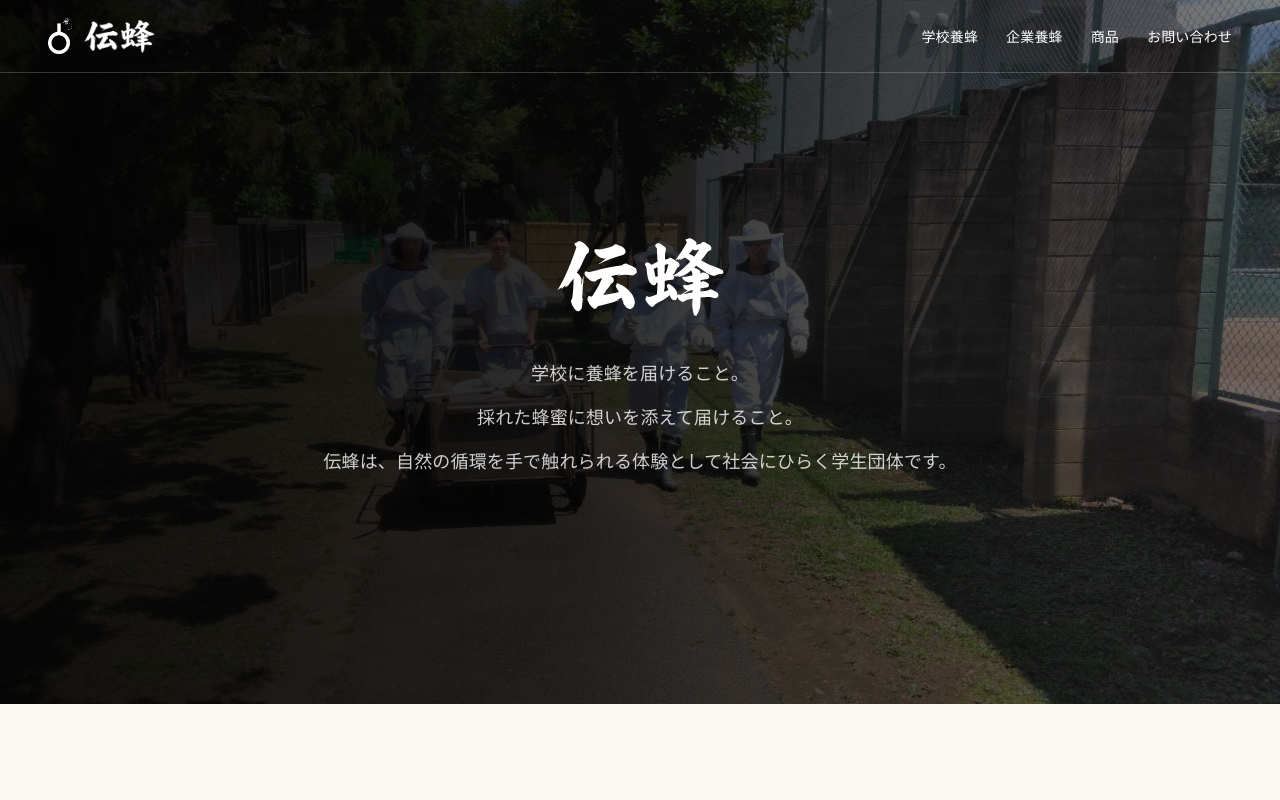
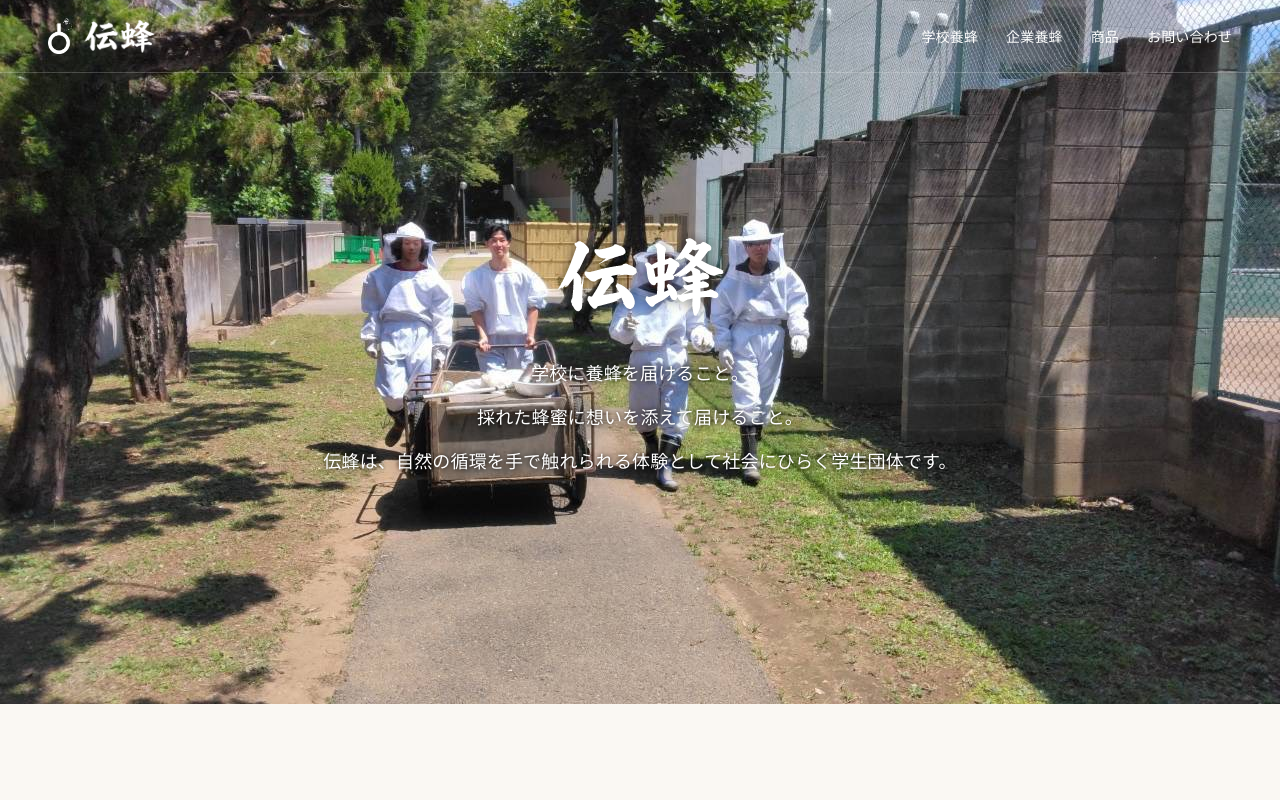
Before and after one commit to pinshypinshy/denpo-hp, a Next.js app: page / in a window 1280 px wide. Shown: the top 800 px of the page. Built offline with nearby package versions, Linux system fonts and the light colour scheme.

Commit message:
style: ヒーロー写真の暗転をやめ、白文字の可読性は影で確保する

```diff
--- a/components/sections/Hero.tsx
+++ b/components/sections/Hero.tsx
@@ -4,6 +4,7 @@ import { brandContainer, brandSection } from "@/components/ui/designTokens";
 export default function Hero() {
   return (
     <section className="relative min-h-[88svh] overflow-hidden bg-ink text-white">
+      {/* 写真は暗くしない。白い防護服や道に白文字が重なるため、ロゴと本文に全周の影を付けて読ませる。 */}
       {/* 人物が左寄りに写っており、スマホ幅の中央基準だと左端の人物が切れる。少し左を基準にする。 */}
       <Image
         src="/images/activity_carrying_tools_01.jpg"
@@ -11,9 +12,8 @@ export default function Hero() {
         fill
         priority
         sizes="100vw"
-        className="anim-zoom-out object-cover object-[42%_50%] opacity-60"
+        className="anim-zoom-out object-cover object-[42%_50%]"
       />
-      <div className="absolute inset-0 bg-[linear-gradient(90deg,rgba(0,0,0,0.86)_0%,rgba(0,0,0,0.72)_45%,rgba(0,0,0,0.22)_100%)]" />
       <div
         className={`${brandSection} ${brandContainer} relative flex min-h-[88svh] items-center justify-center lg:px-12`}
       >
@@ -26,11 +26,11 @@ export default function Hero() {
               width={704}
               height={384}
               priority
-              className="mx-auto h-16 w-auto brightness-0 invert sm:h-20 lg:h-24"
+              className="mx-auto h-16 w-auto brightness-0 invert drop-shadow-[0_0_6px_rgba(0,0,0,0.55)] sm:h-20 lg:h-24"
             />
           </h1>
           {/* 3行は space-y-3 でまとまった1ブロックのため、まとめて1段遅らせる。 */}
-          <div className="anim-fade-up anim-delay-1 mx-auto mt-8 max-w-2xl space-y-3 text-base leading-8 text-white/80 sm:text-lg">
+          <div className="anim-fade-up anim-delay-1 mx-auto mt-8 max-w-2xl space-y-3 text-base leading-8 text-white text-shadow-[0_0_4px_rgba(0,0,0,0.75),0_0_12px_rgba(0,0,0,0.55)] sm:text-lg">
             <p>学校に養蜂を届けること。</p>
             <p>採れた蜂蜜に想いを添えて届けること。</p>
             <p>伝蜂は、自然の循環を手で触れられる体験として社会にひらく学生団体です。</p>
```
